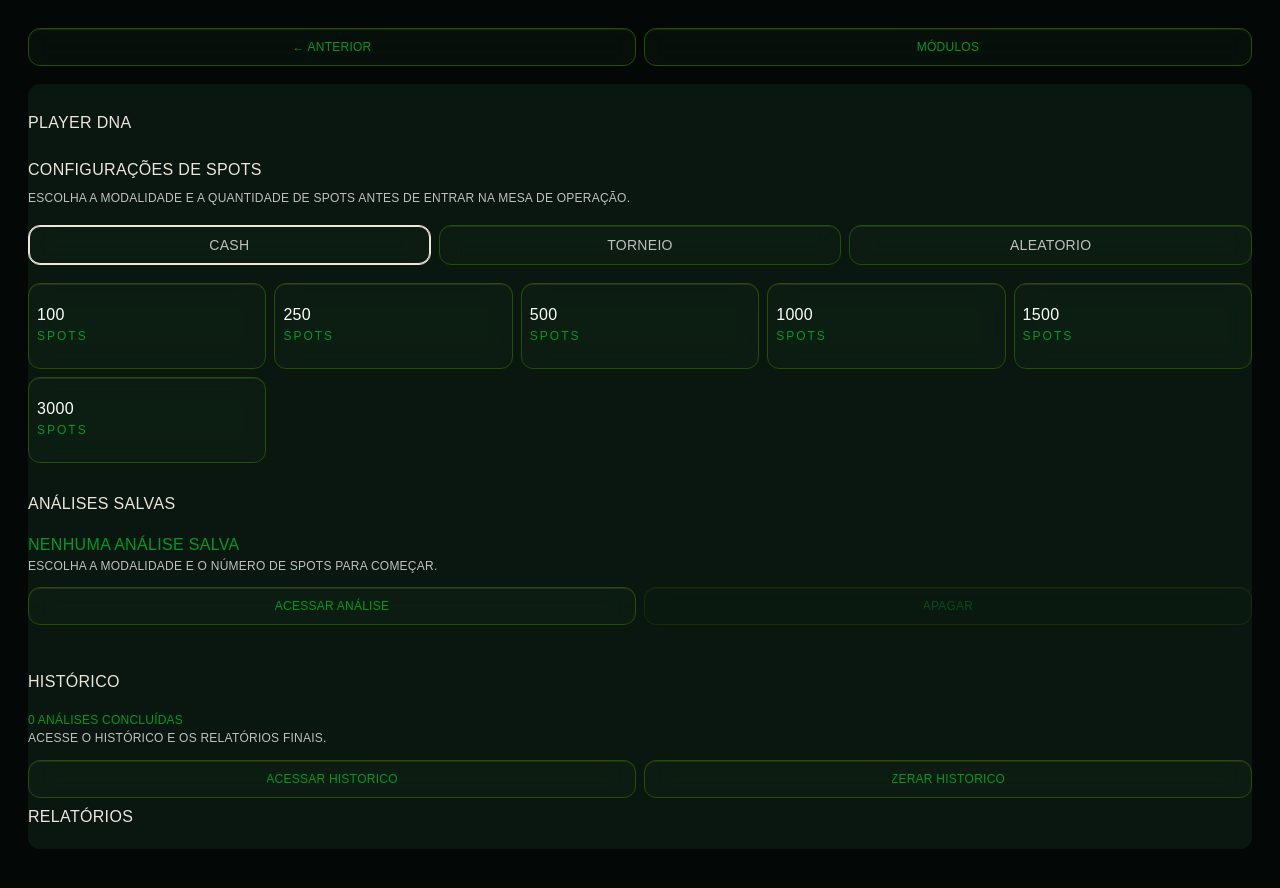
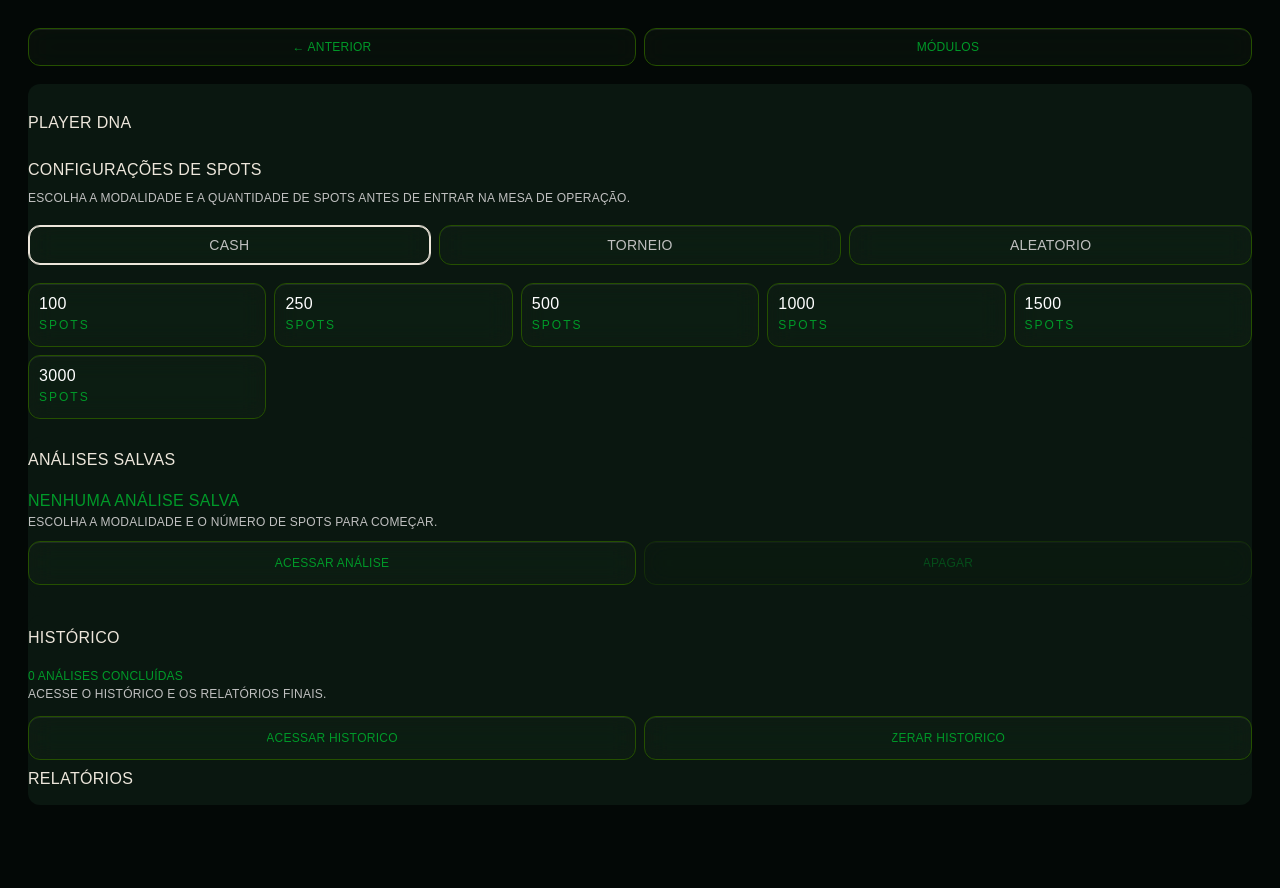
Before and after one commit to SkyareCom/gemeo.stackup.holdem-heroes, a Next.js app: page /player-dna in a window 1280 px wide. Shown: the top 888 px of the page. Built offline with nearby package versions, Linux system fonts and the light colour scheme; a web font is replaced by a local one.

Commit message:
Padroniza altura dos botões em 44px

```diff
--- a/app/button-standard.css
+++ b/app/button-standard.css
@@ -1,6 +1,6 @@
-/* PADRÃO ÚNICO DOS BOTÕES SECUNDÁRIOS
- * 2 POR LINHA · CADA BOTÃO PREENCHE SUA METADE · 38PX · GAP 8PX · RADIUS 12PX · TEXTO 12PX
- * EXCEÇÕES: CASH/TORNEIO/ALEATÓRIO, SPOTS, AÇÕES DE POKER E SIZINGS.
+/* PADRÃO ÚNICO DOS BOTÕES DO APP
+ * ALTURA VISUAL PADRÃO: 44PX.
+ * EXCEÇÕES: CARDS DE SPOTS, QUE MANTÊM ALTURA PRÓPRIA.
  */
 
 html body button,
@@ -9,9 +9,9 @@ html body a.module-back {
   align-items:center!important;
   justify-content:center!important;
   min-width:0!important;
-  height:38px!important;
-  min-height:38px!important;
-  max-height:38px!important;
+  height:44px!important;
+  min-height:44px!important;
+  max-height:44px!important;
   margin:0!important;
   padding:0 10px!important;
   box-sizing:border-box!important;
@@ -47,8 +47,6 @@ html body [class*="MathLabWorkspace_tabs"],html body [class*="MathLabWorkspace_a
   display:grid!important;grid-template-columns:repeat(2,minmax(0,1fr))!important;align-items:stretch!important;gap:8px!important;width:100%!important;min-width:0!important
 }
 
-/* CRÍTICO: EM UMA GRADE DE DUAS COLUNAS O BOTÃO TEM 100% DA CÉLULA.
- * A REGRA ANTIGA USAVA 50% DENTRO DA CÉLULA E PRODUZIA BOTÕES DE 1/4 DA LINHA. */
 html body .module-navigation > .module-back,
 html body .player-dna-page .history-actions > button,
 html body .player-dna-page .saved-analysis-panel > div:last-child > button,
@@ -59,15 +57,37 @@ html body [class*="MathLabWorkspace_tabs"] > button,html body [class*="MathLabWo
   width:100%!important;min-width:0!important;max-width:100%!important;flex:none!important
 }
 
-/* FORA DAS GRADES PADRONIZADAS, UM BOTÃO SECUNDÁRIO CONTINUA OCUPANDO MEIA LINHA. */
 html body .player-dna-page .result > button,
 html body .player-dna-page .result > div > button {width:calc(50% - 4px)!important;max-width:calc(50% - 4px)!important;flex:0 0 calc(50% - 4px)!important}
 
-/* EXCEÇÕES — NÃO PADRONIZAR. */
-html body .player-dna-page .depth-choices > button{display:block!important;width:100%!important;max-width:100%!important;flex:none!important;height:auto!important;min-height:0!important;max-height:none!important;padding:22px 8px!important;border:1px solid #183426!important;border-radius:0!important;background:#0b1710!important;color:#edf7f0!important;-webkit-text-fill-color:#edf7f0!important;overflow:visible!important;white-space:normal!important}
+/* SPOTS — MANTÊM A ALTURA DE CARD. */
+html body .player-dna-page .depth-choices > button{display:block!important;width:100%!important;max-width:100%!important;flex:none!important;height:auto!important;min-height:64px!important;max-height:none!important;padding:8px 10px!important;border:1px solid #183426!important;border-radius:0!important;background:#0b1710!important;color:#edf7f0!important;-webkit-text-fill-color:#edf7f0!important;overflow:visible!important;white-space:normal!important}
 html body .player-dna-page .depth-choices > button > strong{display:block!important;color:#8cf0b2!important;-webkit-text-fill-color:#8cf0b2!important;font-size:28px!important;font-weight:700!important;line-height:1!important;overflow:visible!important}
 html body .player-dna-page .depth-choices > button > span{display:block!important;color:#edf7f0!important;-webkit-text-fill-color:#edf7f0!important;font-size:9px!important;letter-spacing:2px!important;overflow:visible!important}
-html body .player-dna-page .training-session [class*="actions"] > button{width:100%!important;max-width:100%!important;flex:none!important;height:auto!important;min-height:0!important;max-height:none!important;padding:15px 5px!important;border:1px solid #24543a!important;border-radius:0!important;background:#0a1a11!important;color:#edf7f0!important;-webkit-text-fill-color:#edf7f0!important;font-size:10px!important;font-weight:700!important;overflow:visible!important}
-html body .player-dna-page [class*="sizingActions"] > button{width:100%!important;max-width:100%!important;flex:none!important;height:auto!important;min-height:30px!important;max-height:none!important;padding:5px 8px!important;border:1px solid #255000!important;border-radius:12px!important;background:rgba(31,54,31,.2)!important;color:#009929!important;-webkit-text-fill-color:#009929!important;font-size:12px!important;font-weight:500!important;overflow:visible!important}
-html body [class*="HandReviewWorkspace_two"] > button,html body [class*="HandReviewWorkspace_actionGrid"] > button{width:100%!important;max-width:100%!important;flex:none!important;height:auto!important;min-height:44px!important;max-height:none!important;padding:7px 8px!important;border:1px solid rgba(120,187,140,.24)!important;border-radius:9px!important;background:#07120b!important;color:#e7f6eb!important;-webkit-text-fill-color:#e7f6eb!important;font-size:.7rem!important;font-weight:700!important;overflow:visible!important}
-@media(max-width:800px){html body .player-dna-page .training-session [class*="actions"] > button{padding:12px 2px!important;font-size:8px!important}html body .player-dna-page [class*="sizingActions"] > button{padding:5px 4px!important;font-size:12px!important}}
+
+/* PLAYER DNA — AÇÕES, SIZINGS E RODAPÉ COM A MESMA ALTURA DE 44PX. */
+html body .player-dna-page .training-session [class*="actions"] > button,
+html body .player-dna-page [class*="sizingActions"] > button,
+html body .player-dna-page .training-footer > button {
+  display:flex!important;
+  align-items:center!important;
+  justify-content:center!important;
+  width:100%!important;
+  min-width:0!important;
+  max-width:100%!important;
+  flex:none!important;
+  height:44px!important;
+  min-height:44px!important;
+  max-height:44px!important;
+  padding:8px 10px!important;
+  box-sizing:border-box!important;
+  overflow:hidden!important;
+}
+html body .player-dna-page .training-session [class*="actions"] > button{border:1px solid #24543a!important;border-radius:0!important;background:#0a1a11!important;color:#edf7f0!important;-webkit-text-fill-color:#edf7f0!important;font-size:10px!important;font-weight:700!important}
+html body .player-dna-page [class*="sizingActions"] > button{border:1px solid #255000!important;border-radius:12px!important;background:rgba(31,54,31,.2)!important;color:#009929!important;-webkit-text-fill-color:#009929!important;font-size:12px!important;font-weight:500!important}
+html body .player-dna-page .training-footer > button{border-radius:12px!important;font-size:12px!important;line-height:1!important}
+html body .player-dna-page .training-footer > button > strong{font-size:12px!important;line-height:1!important}
+
+html body [class*="HandReviewWorkspace_two"] > button,html body [class*="HandReviewWorkspace_actionGrid"] > button{width:100%!important;max-width:100%!important;flex:none!important;height:44px!important;min-height:44px!important;max-height:44px!important;padding:7px 8px!important;border:1px solid rgba(120,187,140,.24)!important;border-radius:9px!important;background:#07120b!important;color:#e7f6eb!important;-webkit-text-fill-color:#e7f6eb!important;font-size:.7rem!important;font-weight:700!important;overflow:hidden!important}
+
+@media(max-width:800px){html body .player-dna-page .training-session [class*="actions"] > button{padding:8px 2px!important;font-size:8px!important}html body .player-dna-page [class*="sizingActions"] > button{padding:8px 4px!important;font-size:12px!important}}
```
